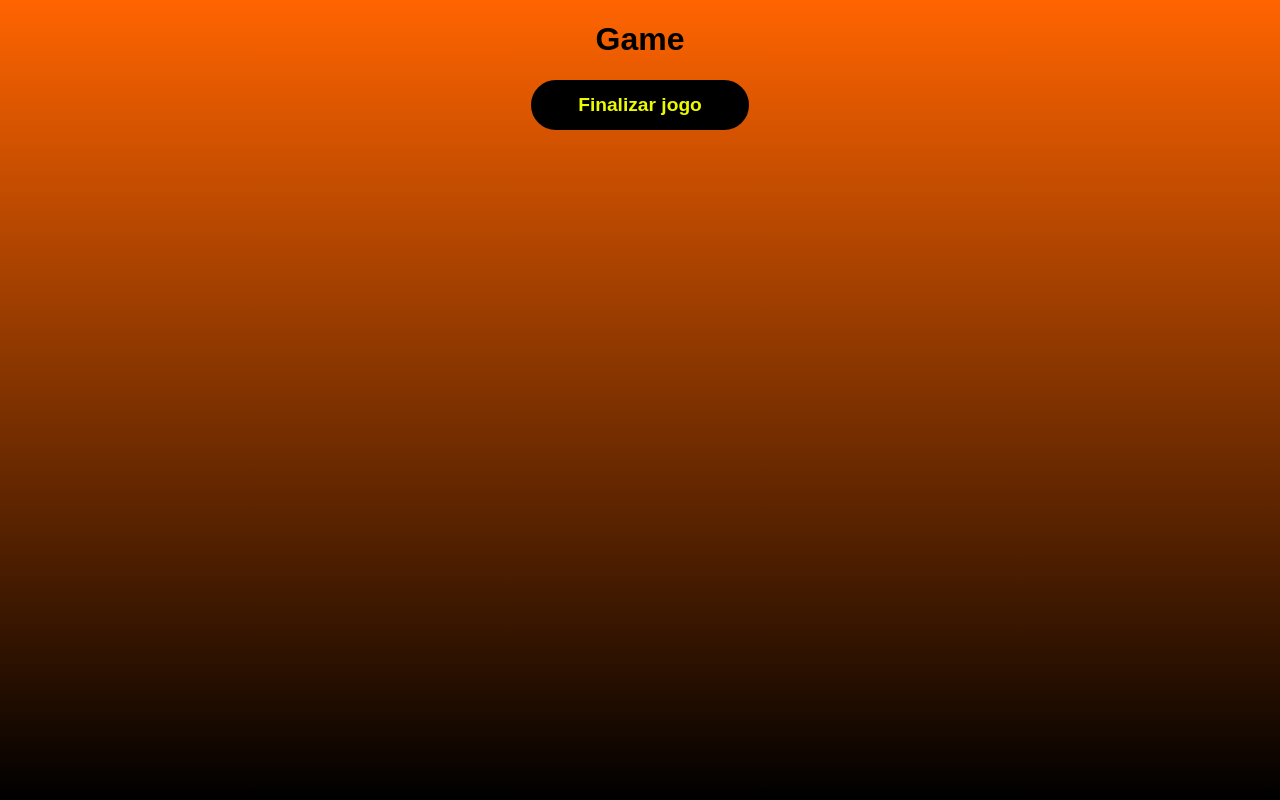
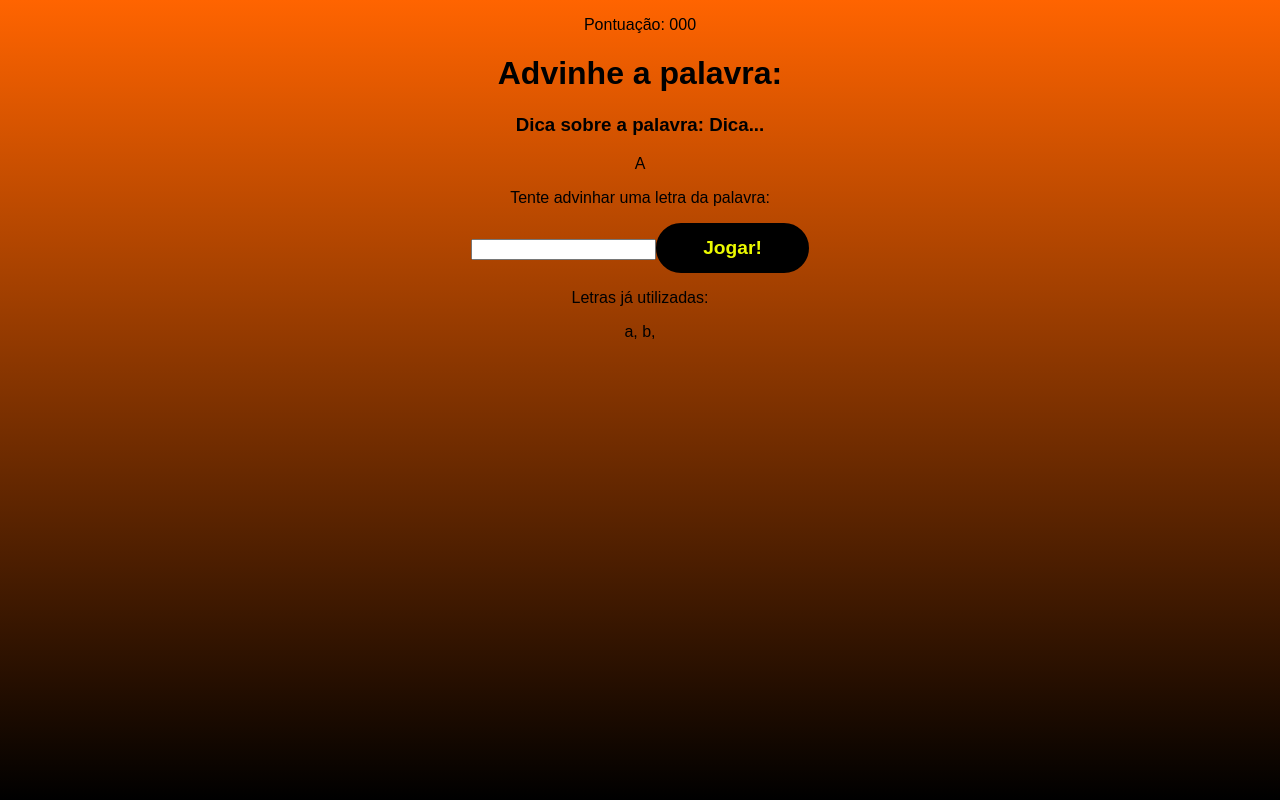
Before and after one commit to devgarciadiogo/secret_word, a React (Vite) app in the folder secret_word/: page / in a window 1280 px wide. Both pictures are taken after a click on the button "Começar o jogo". Built offline with nearby package versions, Linux system fonts and the light colour scheme.

Commit message:
Estruturando o componente do jogo
Estruturando o componente Game, colocando a pontuação, dicas, botões e input

```diff
--- a/secret_word/src/components/Game.jsx
+++ b/secret_word/src/components/Game.jsx
@@ -2,9 +2,30 @@
 
 const Game = ({ verifyLetter }) => {
   return (
-    <div>
-      <h1>Game</h1>
-      <button onClick={verifyLetter}>Finalizar jogo</button>
+    <div className="game">
+      <p className="points">
+        <span>Pontuação: 000</span>
+      </p>
+      <h1>Advinhe a palavra:</h1>
+      <h3 className="tipo">
+        Dica sobre a palavra: <span>Dica...</span>
+      </h3>
+      <div className="wordContainer">
+        <span className="letter">A</span>
+        <span className="blankSquare"></span>
+      </div>
+      <div className="letterContainer">
+        <p>Tente advinhar uma letra da palavra:</p>
+        <form>
+          <input type="text" name="letter" maxLength="1" required />
+          <button>Jogar!</button>
+        </form>
+        <div className="wrongLettersContainer">
+          <p>Letras já utilizadas:</p>
+          <span>a, </span>
+          <span>b, </span>
+        </div>
+      </div>
     </div>
   );
 };
```
